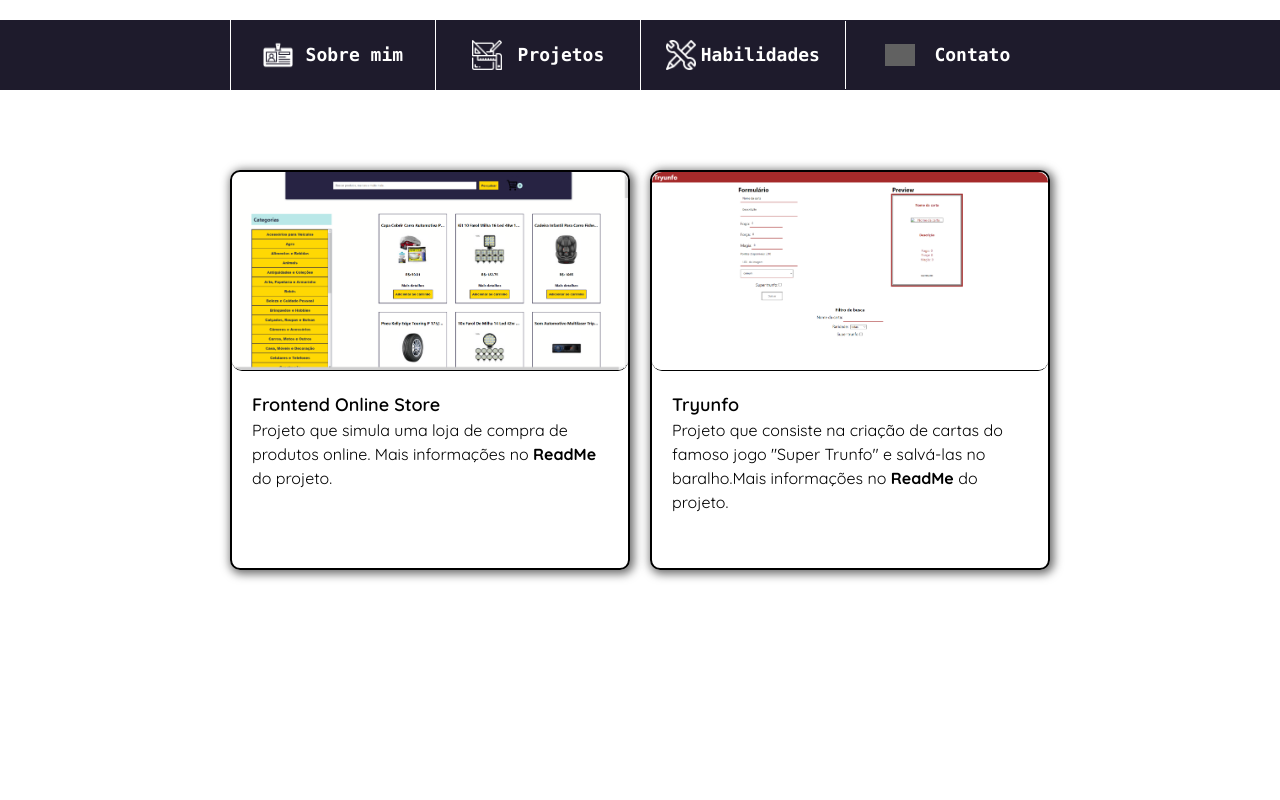
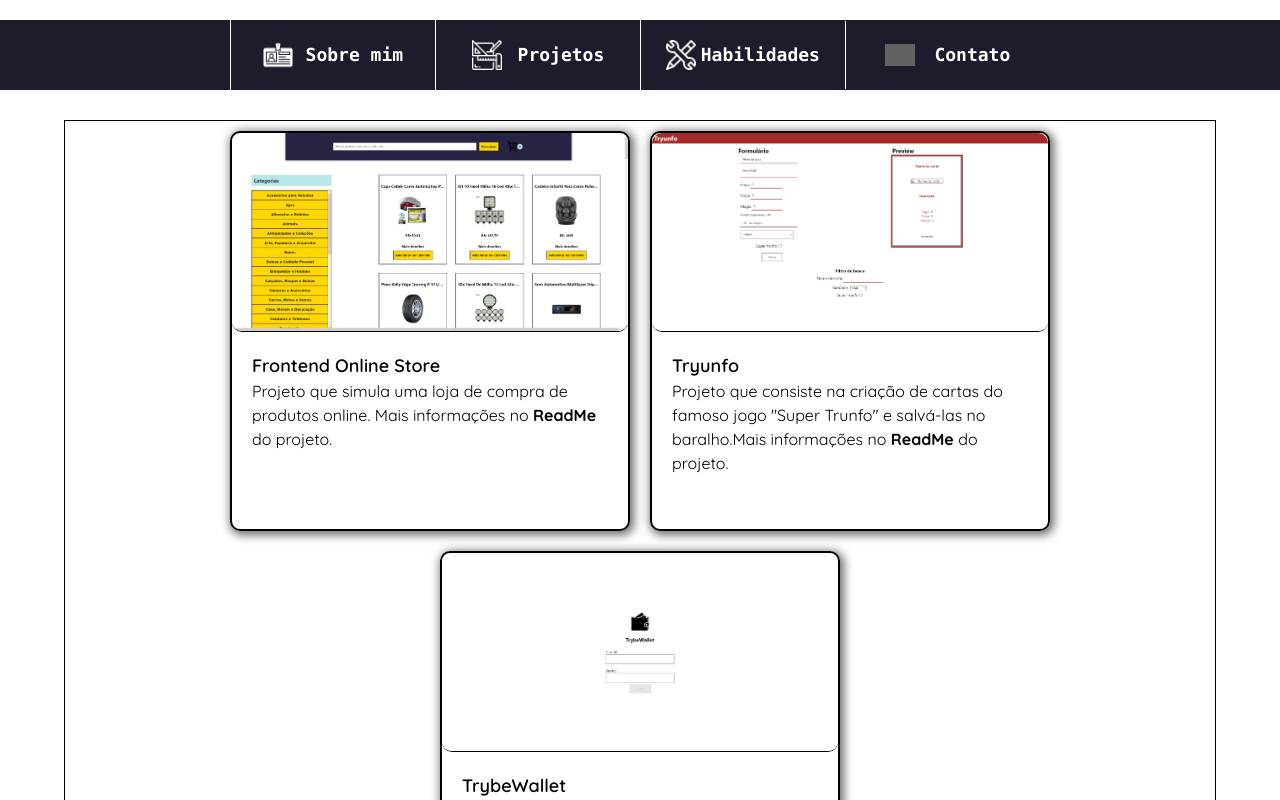
Before and after one commit to hektho/hektho-github.io, a React (Create React App) app in the folder portfolio-web/: page /projetos in a window 1280 px wide. Shown: the top 800 px of the page. Built offline with nearby package versions, Linux system fonts and the light colour scheme; grey boxes are pictures that could not be loaded.

Commit message:
página de projetos atualizada

```diff
--- a/portfolio-web/src/paginas/Projetos.css
+++ b/portfolio-web/src/paginas/Projetos.css
@@ -2,6 +2,10 @@
     display: flex;
     justify-content: center;
     align-items: center;
-    width: 100vw;
-    height: 75vh;
+    flex-wrap: wrap;
+    margin-top: auto;
+    margin: auto;
+    width: 90vw;
+    margin-top: 50px;
+    border: 1px solid black;
 }
--- a/portfolio-web/src/paginas/Projetos.js
+++ b/portfolio-web/src/paginas/Projetos.js
@@ -3,12 +3,14 @@ import Header from "../componentes/Header";
 import FrontendImage from '../imagens/frontend-online-store-image.png';
 import TryunfoImage from '../imagens/tryunfo-image.png';
 import CardProjetos from "./cardProjetos";
+import TrybeWalletImage from '../imagens/imagem-trybewallet.png';
 
 import './Projetos.css';
 
 export default function Projetos() {
   const projetos = [
-    { url: 'https://frontend-online-store-hektho.vercel.app/',
+    {
+      url: 'https://frontend-online-store-hektho.vercel.app/',
       name: 'Frontend Online Store',
       img: FrontendImage,
       detalhes: {
@@ -16,16 +18,28 @@ export default function Projetos() {
         github: 'https://github.com/hektho/Frontend-Online-Store',
       }
     },
-    { url: 'https://tryunfo-hektho.vercel.app/',
+    {
+      url: 'https://tryunfo-hektho.vercel.app/',
       name: 'Tryunfo',
       img: TryunfoImage,
       detalhes: {
         descricao: 'Projeto que consiste na criação de cartas do famoso jogo "Super Trunfo" e salvá-las no baralho.',
         github: 'https://github.com/hektho/Tryunfo',
-    }}
-  ]
+      }
+    },
+    {
+      url: 'https://trybe-wallet-hektho.vercel.app/',
+      name: 'TrybeWallet',
+      img: TrybeWalletImage,
+      detalhes: {
+        descricao: 'Projeto que simula uma carteira de controle de gastos com conversor de moedas.',
+        github: 'https://github.com/hektho/TrybeWallet'
+      }
+    },
+  ];
+
   return (
-    <div>
+    <div className="div-main-container-projetos">
       <Header />
       <section className="main-projetos">
         {projetos.map(({ url, name, img, detalhes }) => (
```
Also changed, not shown: portfolio-web/src/imagens/imagem-trybewallet.png (added).
